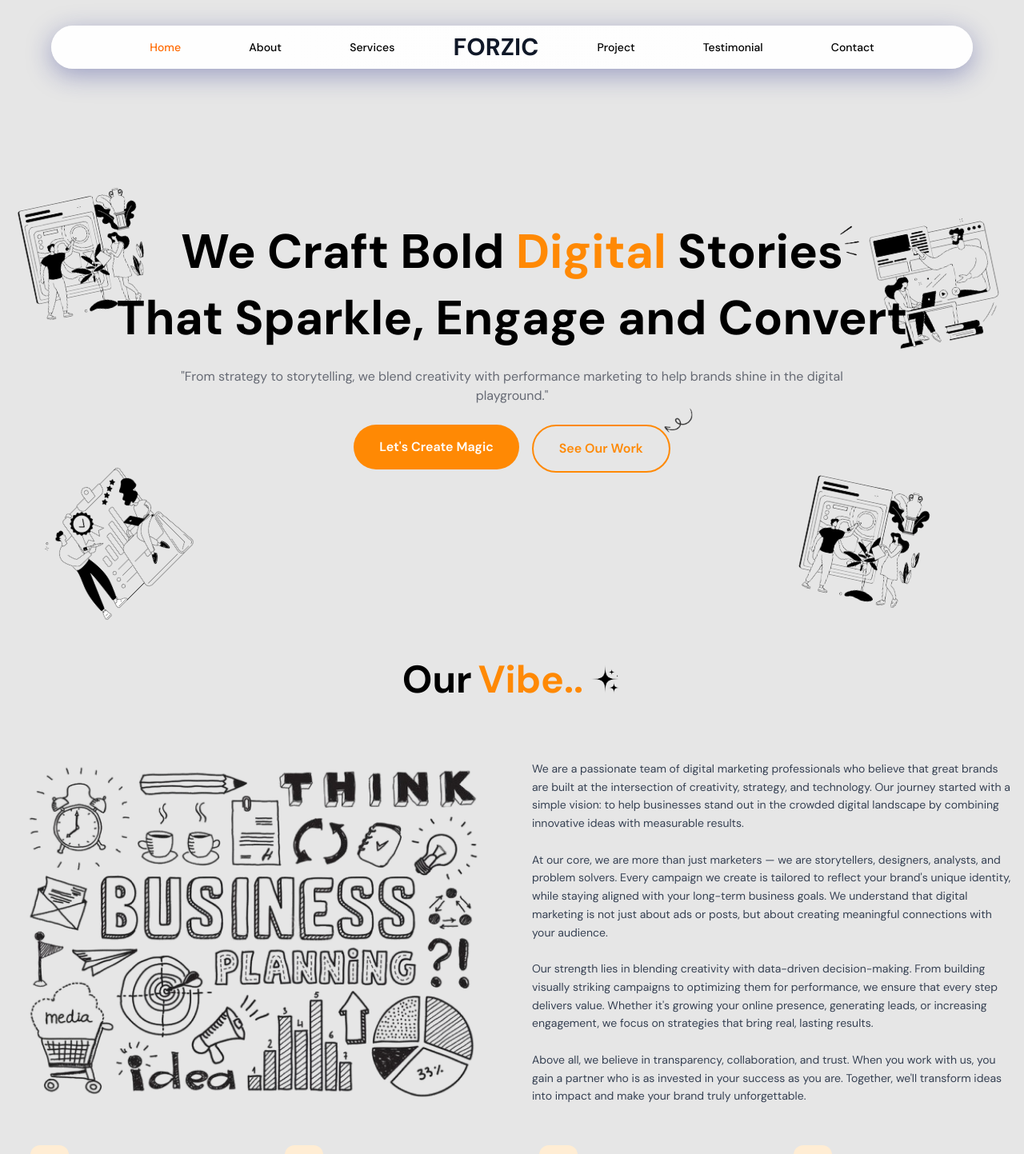
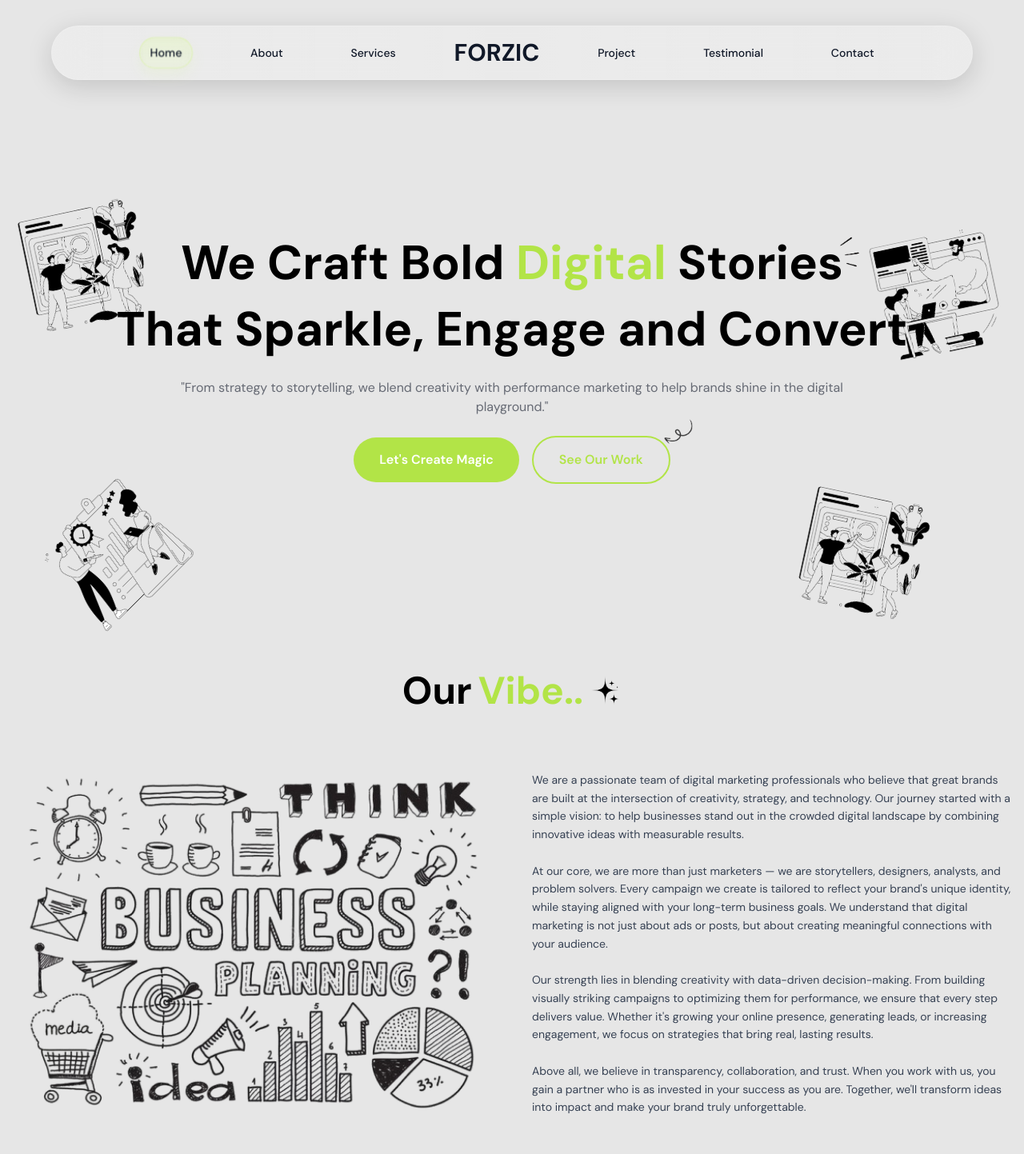
Before and after one commit to zipsar-dev/dm_portfolio, a React (Vite) app: page / in a window 1280 px wide. Shown: the top 1443 px of the page at 80% size. Built offline with nearby package versions, Linux system fonts and the light colour scheme.

Commit message:
color theam fix

```diff
--- a/src/Components/Card/ServiceCard.jsx
+++ b/src/Components/Card/ServiceCard.jsx
@@ -1,12 +1,15 @@
 const ServiceCard = ({ image, title, desc }) => {
   return (
     <div className="w-full h-[400px] sm:h-[420px] md:h-[400px] lg:h-[420px] relative border-4 border-white rounded-2xl sm:rounded-3xl hover:scale-105 transition-transform duration-300 overflow-hidden shadow-lg hover:shadow-xl group cursor-pointer">
-      <div className="w-full h-full bg-gradient-to-b from-transparent via-transparent to-black/80 absolute top-0 right-0 z-20 group-hover:to-orange-500/90 transition-colors duration-300"></div>
+      {/* Gradient overlay with green hover effect */}
+      <div className="w-full h-full bg-gradient-to-b from-transparent via-transparent to-black/80 absolute top-0 right-0 z-20 group-hover:to-[#B2E447FF]/90 transition-colors duration-300"></div>
+
       <img
         src={image}
         alt={title || "Service image"}
         className="w-full h-full object-cover z-10 group-hover:scale-110 transition-transform duration-500"
       />
+
       <div className="absolute bottom-0 left-0 w-full z-30 p-4 sm:p-5 md:p-6">
         <h2 className="text-lg sm:text-xl md:text-xl lg:text-xl xl:text-2xl font-bold text-white mb-2 sm:mb-3 leading-tight">
           {title}
--- a/src/Components/Common/Navbar.jsx
+++ b/src/Components/Common/Navbar.jsx
@@ -17,7 +17,7 @@ const Navbar = () => {
     { name: 'Services', icon: Settings, to: 'Services' },
     { name: 'Project', icon: Briefcase, to: 'Project' },
     { name: 'Testimonial', icon: MessageSquare, to: 'Testimonial' },
-    { name: 'Contact', icon: Phone, to: 'Footer' }
+    { name: 'Contact', icon: Phone, to: 'Footer' } // renamed display handled later
   ]
 
   // Track active section on scroll
@@ -36,152 +36,136 @@ const Navbar = () => {
     }
 
     window.addEventListener('scroll', handleScroll)
-    handleScroll() // Check initial position
+    handleScroll()
 
     return () => window.removeEventListener('scroll', handleScroll)
   }, [])
 
+  // glossy pill style (uses #CBF476). Keep text color unchanged.
+  const glossyStyle = {
+    background: 'linear-gradient(180deg, rgba(203,244,118,0.22), rgba(203,244,118,0.12))',
+    border: '1px solid rgba(203,244,118,0.35)',
+    boxShadow: '0 8px 18px rgba(203,244,118,0.12)',
+    backdropFilter: 'blur(6px)',
+    WebkitBackdropFilter: 'blur(6px)'
+  }
+
   return (
-    <div className='w-full flex justify-center items-center mt-5 px-4 sticky top-8 z-100'>
-      <div className='w-full max-w-6xl h-full flex justify-center items-center text-black rounded-[50px] lg:rounded-[80px] relative overflow-visible py-1 lg:py-2'
+    <div className='w-full flex justify-center items-center mt-5 px-4 sticky top-8 z-50'>
+      <div
+        className='w-full max-w-6xl h-17 flex justify-center items-center text-black rounded-[50px] lg:rounded-[80px] relative overflow-visible py-1 lg:py-2'
         style={{
-             background: 'rgba(255, 255, 255, 0.95)',
-             backdropFilter: 'blur(20px)',
-             border: '1px solid rgba(255, 255, 255, 0.3)',
-             boxShadow: '0 8px 32px 0 rgba(31, 38, 135, 0.37)'
-           }}>
-
-        {/* Glassy background overlay */}
-        <div className='absolute inset-0 bg-gradient-to-r from-white/10 via-white/5 to-white/10 rounded-[50px] lg:rounded-[80px]'></div>
+          background: 'rgba(255, 255, 255, 0.15)', // more transparent
+          backdropFilter: 'blur(20px) saturate(180%)', // strong glass effect
+          WebkitBackdropFilter: 'blur(20px) saturate(180%)', // Safari support
+          border: '1px solid rgba(255, 255, 255, 0.25)',
+          boxShadow: '0 8px 32px rgba(0, 0, 0, 0.15)'
+        }}
+      >
+        {/* Glassy overlay */}
+        <div className='absolute inset-0 bg-gradient-to-r from-white/10 via-white/5 to-white/10 rounded-[50px] lg:rounded-[80px] pointer-events-none'></div>
 
         {/* Desktop Navigation */}
         <div className='hidden lg:flex w-[85%] justify-between items-center px-6 relative z-10'>
+          {['Home', 'About', 'Services'].map((item, idx) => {
+            const isActive = activeSection === item
+            return (
               <Link
-            to="Home"
+                key={idx}
+                to={item}
                 smooth={true}
                 duration={500}
                 spy={true}
                 offset={-100}
-            activeClass="!text-orange-500"
-            className='flex items-center gap-2 cursor-pointer hover:text-orange-400 transition-all duration-300 hover:scale-105 px-3 py-2 rounded-full'
+                className={`flex items-center gap-2 cursor-pointer transition-all duration-300 px-3 py-2 rounded-full ${
+                  isActive ? 'scale-[1.03]' : 'hover:scale-105'
+                }`}
+                style={isActive ? glossyStyle : {}}
               >
-            <span className='font-medium text-sm'>Home</span>
+                <span className='font-medium text-sm text-gray-900'>
+                  {item}
+                </span>
               </Link>
-
-          <Link
-            to="About"
-            smooth={true}
-            duration={500}
-            spy={true}
-            offset={-100}
-            activeClass="!text-orange-500"
-            className='flex items-center gap-2 cursor-pointer hover:text-orange-400 transition-all duration-300 hover:scale-105 px-3 py-2 rounded-full'
-          >
-            <span className='font-medium text-sm'>About</span>
-          </Link>
-
-          <Link
-            to="Services"
-            smooth={true}
-            duration={500}
-            spy={true}
-            offset={-100}
-            activeClass="!text-orange-500"
-            className='flex items-center gap-2 cursor-pointer hover:text-orange-400 transition-all duration-300 hover:scale-105 px-3 py-2 rounded-full'
-          >
-            <span className='font-medium text-sm'>Services</span>
-          </Link>
+            )
+          })}
 
           <h1 className='font-bold text-2xl xl:text-3xl text-gray-900'>
             FORZIC
           </h1>
 
+          {['Project', 'Testimonial', 'Footer'].map((item, idx) => {
+            const display = item === 'Footer' ? 'Contact' : item
+            const isActive = activeSection === item
+            return (
               <Link
-            to="Project"
+                key={idx}
+                to={item}
                 smooth={true}
                 duration={500}
                 spy={true}
                 offset={-100}
-            activeClass="!text-orange-500"
-            className='flex items-center gap-2 cursor-pointer hover:text-orange-400 transition-all duration-300 hover:scale-105 px-3 py-2 rounded-full'
+                className={`flex items-center gap-2 cursor-pointer transition-all duration-300 px-3 py-2 rounded-full ${
+                  isActive ? 'scale-[1.03]' : 'hover:scale-105'
+                }`}
+                style={isActive ? glossyStyle : {}}
               >
-            <span className='font-medium text-sm'>Project</span>
+                <span className='font-medium text-sm text-gray-900'>
+                  {display}
+                </span>
               </Link>
-
-          <Link
-            to="Testimonial"
-            smooth={true}
-            duration={500}
-            spy={true}
-            offset={-100}
-            activeClass="!text-orange-500"
-            className='flex items-center gap-2 cursor-pointer hover:text-orange-400 transition-all duration-300 hover:scale-105 px-3 py-2 rounded-full'
-          >
-            <span className='font-medium text-sm'>Testimonial</span>
-          </Link>
-
-          <Link
-            to="Footer"
-            smooth={true}
-            duration={500}
-            spy={true}
-            offset={-100}
-            activeClass="!text-orange-500"
-            className='flex items-center gap-2 cursor-pointer hover:text-orange-400 transition-all duration-300 hover:scale-105 px-3 py-2 rounded-full'
-          >
-            <span className='font-medium text-sm'>Contact</span>
-          </Link>
+            )
+          })}
         </div>
 
         {/* Mobile Navigation */}
         <div className='lg:hidden w-full flex justify-between items-center px-6 relative z-10'>
-          <h1 className='font-bold text-xl text-gray-900'>
-            FORZIC
-          </h1>
-
+          <h1 className='font-bold text-xl text-gray-900'>FORZIC</h1>
           <button
             onClick={toggleMenu}
-            className='p-2 rounded-lg transition-all duration-200 hover:bg-orange-100/50 backdrop-blur-sm text-gray-800 hover:text-orange-500'
+            className='p-2 rounded-lg transition-all duration-200 hover:bg-white/10 backdrop-blur-sm text-gray-800 hover:text-orange-500'
           >
             {isOpen ? <X size={24} /> : <Menu size={24} />}
           </button>
         </div>
 
-        {/* Mobile Menu Dropdown */}
+        {/* Mobile Dropdown */}
         {isOpen && (
-          <div className='lg:hidden absolute top-full left-4 right-4 mt-2 rounded-2xl shadow-2xl py-4 z-50 overflow-hidden animate-slideDown'
+          <div
+            className='lg:hidden absolute top-full left-4 right-4 mt-2 rounded-2xl shadow-2xl py-4 z-50 overflow-hidden animate-slideDown'
             style={{
-                 background: 'rgba(255, 255, 255, 0.98)',
-                 backdropFilter: 'blur(20px)',
-                 border: '1px solid rgba(255, 255, 255, 0.8)',
-                 boxShadow: '0 12px 40px 0 rgba(0, 0, 0, 0.15)'
-               }}>
-            {/* Mobile dropdown background */}
-            <div className='absolute inset-0 bg-gradient-to-b from-white/20 via-white/10 to-white/20 rounded-2xl'></div>
+              background: 'rgba(255, 255, 255, 0.15)',
+              backdropFilter: 'blur(18px) saturate(180%)',
+              WebkitBackdropFilter: 'blur(18px) saturate(180%)',
+              border: '1px solid rgba(255, 255, 255, 0.25)',
+              boxShadow: '0 12px 40px rgba(0, 0, 0, 0.15)'
+            }}
+          >
+            <div className='absolute inset-0 bg-gradient-to-b from-white/10 via-white/5 to-white/10 rounded-2xl pointer-events-none'></div>
 
             <div className='flex flex-col space-y-2 px-4 relative z-10'>
               {navItems.map((item, index) => {
-                const IconComponent = item.icon;
-                const isFirst = index === 0;
-                const isLast = index === navItems.length - 1;
-                const isActive = activeSection === item.to;
+                const IconComponent = item.icon
+                const isLast = index === navItems.length - 1
+                const isActive = activeSection === item.to
 
                 if (isLast) {
+                  // Contact / Footer - scroll to bottom
                   return (
                     <div
                       key={index}
-                      className={`flex items-center gap-3 p-4 rounded-xl cursor-pointer hover:text-orange-500 transition-all duration-200 font-medium hover:bg-orange-50/60 backdrop-blur-sm text-gray-800 border border-transparent hover:border-orange-200/50 ${
-                        isActive ? '!text-orange-500 !bg-orange-50/60 !border-orange-200/50' : ''
+                      className={`flex items-center gap-3 p-3 rounded-xl cursor-pointer transition-all duration-200 font-medium text-gray-800 ${
+                        isActive ? '' : ''
                       }`}
                       onClick={() => {
-                        window.scrollTo({ top: document.body.scrollHeight, behavior: 'smooth' });
-                        setIsOpen(false);
+                        window.scrollTo({ top: document.body.scrollHeight, behavior: 'smooth' })
+                        setIsOpen(false)
                       }}
+                      style={isActive ? glossyStyle : {}}
                     >
-                      <IconComponent size={18} className="text-orange-400" />
-                      <span className="font-medium">{item.name}</span>
+                      <IconComponent size={18} className="text-gray-800" />
+                      <span className="font-medium text-gray-900">{item.name}</span>
                     </div>
-                  );
+                  )
                 }
 
                 return (
@@ -190,38 +174,30 @@ const Navbar = () => {
                     to={item?.to}
                     smooth={true}
                     duration={500}
-                    offset={isFirst ? -100 : -100}
+                    offset={-100}
                     spy={false}
-                    className={`flex items-center gap-3 p-4 rounded-xl cursor-pointer hover:text-orange-500 transition-all duration-200 font-medium hover:bg-orange-50/60 backdrop-blur-sm text-gray-800 border border-transparent hover:border-orange-200/50 ${
-                      isActive ? '!text-orange-500 !bg-orange-50/60 !border-orange-200/50' : ''
+                    className={`flex items-center gap-3 p-3 rounded-xl cursor-pointer transition-all duration-200 font-medium text-gray-800 hover:bg-white/10 ${
+                      isActive ? '' : ''
                     }`}
                     onClick={() => setIsOpen(false)}
+                    style={isActive ? glossyStyle : {}}
                   >
-                    <IconComponent size={18} className="text-orange-400" />
-                    <span className="font-medium">{item.name}</span>
+                    <IconComponent size={18} className="text-gray-800" />
+                    <span className="font-medium text-gray-900">{item.name}</span>
                   </Link>
-                );
+                )
               })}
             </div>
           </div>
         )}
       </div>
 
-      {/* Custom Animation Styles */}
       <style>{`
         @keyframes slideDown {
-          from {
-            opacity: 0;
-            transform: translateY(-10px);
+          from { opacity: 0; transform: translateY(-10px); }
+          to { opacity: 1; transform: translateY(0); }
         }
-          to {
-            opacity: 1;
-            transform: translateY(0);
-          }
-        }
-        .animate-slideDown {
-          animation: slideDown 0.2s ease-out;
-        }
+        .animate-slideDown { animation: slideDown 0.2s ease-out; }
       `}</style>
     </div>
   )
--- a/src/Sections/About.jsx
+++ b/src/Sections/About.jsx
@@ -3,11 +3,14 @@ import AboutCard from "../Components/Card/AboutCard";
 
 const About = () => {
   return (
-    <section id="About" className="min-h-screen flex justify-center items-center flex-col py-8 px-4">
+    <section
+      id="About"
+      className="min-h-screen flex justify-center items-center flex-col py-8 px-4"
+    >
       <div className="text-center mb-8">
         <h1 className="font-bold text-2xl sm:text-3xl md:text-4xl lg:text-5xl flex items-center gap-2">
-          Our <span className="text-orange-400">Vibe..</span>
-          <img src="/Images/sparkle.png" alt="" className="w-10"/>
+          Our <span style={{ color: "#B2E447FF" }}>Vibe..</span>
+          <img src="/Images/sparkle.png" alt="" className="w-10" />
         </h1>
       </div>
 
@@ -27,24 +30,28 @@ const About = () => {
             creativity, strategy, and technology. Our journey started with a
             simple vision: to help businesses stand out in the crowded digital
             landscape by combining innovative ideas with measurable results.
-            <br/><br/>
+            <br />
+            <br />
             At our core, we are more than just marketers — we are storytellers,
             designers, analysts, and problem solvers. Every campaign we create
             is tailored to reflect your brand's unique identity, while staying
             aligned with your long-term business goals. We understand that
             digital marketing is not just about ads or posts, but about creating
             meaningful connections with your audience.
-            <br/><br/>
-            Our strength lies in blending creativity with data-driven decision-making. From building
-            visually striking campaigns to optimizing them for performance, we
-            ensure that every step delivers value. Whether it's growing your
-            online presence, generating leads, or increasing engagement, we
-            focus on strategies that bring real, lasting results.
-            <br/><br/>
-            Above all, we believe in transparency, collaboration, and trust. When you work
-            with us, you gain a partner who is as invested in your success as
-            you are. Together, we'll transform ideas into impact and make your
-            brand truly unforgettable.
+            <br />
+            <br />
+            Our strength lies in blending creativity with data-driven
+            decision-making. From building visually striking campaigns to
+            optimizing them for performance, we ensure that every step delivers
+            value. Whether it's growing your online presence, generating leads,
+            or increasing engagement, we focus on strategies that bring real,
+            lasting results.
+            <br />
+            <br />
+            Above all, we believe in transparency, collaboration, and trust.
+            When you work with us, you gain a partner who is as invested in your
+            success as you are. Together, we'll transform ideas into impact and
+            make your brand truly unforgettable.
           </p>
         </div>
       </div>
@@ -53,22 +60,22 @@ const About = () => {
         <AboutCard
           title="Creative & Bold Strategies"
           description="Tailored strategies that help your brand stand out and grow with impact."
-          icon={<PenTool />}
+          icon={<PenTool color="#B2E447FF" />}
         />
         <AboutCard
           title="Designs That Stand Out"
           description="Compelling visuals that reflect your identity and engage your audience."
-          icon={<Component />}
+          icon={<Component color="#B2E447FF" />}
         />
         <AboutCard
           title="Data-Driven Decisions"
           description="Campaigns optimized through insights and measurable performance metrics."
-          icon={<ChartColumnIncreasing />}
+          icon={<ChartColumnIncreasing color="#B2E447FF" />}
         />
         <AboutCard
           title="Innovation at Every Step"
           description="Fresh ideas and modern tools to keep your brand ahead of the curve."
-          icon={<Lightbulb />}
+          icon={<Lightbulb color="#B2E447FF" />}
         />
       </div>
     </section>
--- a/src/Sections/Hero.jsx
+++ b/src/Sections/Hero.jsx
@@ -8,28 +8,21 @@ const Hero = () => {
     >
       {/* Background Illustrations - Hidden on mobile for cleaner look */}
       <div className="absolute inset-0 pointer-events-none">
-        {/* Top right illustration */}
         <img
           src="/Images/Hero/h2.png"
           alt=""
           className="absolute top-1/4 right-2 w-24 sm:w-32 md:w-40 lg:w-48 xl:w-[200px] -rotate-12 hidden sm:block"
         />
-
-        {/* Top left illustration */}
         <img
           src="/Images/Hero/h1.png"
           alt=""
           className="absolute top-1/5 left-2 w-20 sm:w-28 md:w-36 lg:w-44 xl:w-[200px] -rotate-12 hidden md:block"
         />
-
-        {/* Bottom right illustration */}
         <img
           src="/Images/Hero/h1.png"
           alt=""
           className="absolute bottom-4 right-4 sm:right-8 md:right-16 lg:right-20 xl:right-25 w-28 sm:w-36 md:w-44 lg:w-52 xl:w-[200px] rotate-12 hidden md:block"
         />
-
-        {/* Bottom left illustration */}
         <img
           src="/Images/Hero/h3.png"
           alt=""
@@ -41,7 +34,7 @@ const Hero = () => {
       <div className="flex flex-col items-center justify-center gap-2 text-center max-w-6xl relative z-10">
         <div className="relative">
           <h1 className="text-2xl sm:text-3xl md:text-4xl lg:text-5xl xl:text-6xl font-bold leading-tight">
-            We Craft Bold <span className="text-orange-400">Digital</span> Stories
+            We Craft Bold <span style={{ color: "#B2E447FF" }}>Digital</span> Stories
           </h1>
           <img
             src="/Images/lines.png"
@@ -59,21 +52,41 @@ const Hero = () => {
         marketing to help brands shine in the digital playground."
       </p>
 
-      <div className="flex flex-col sm:flex-row gap-4 justify-center relative z-10">
+      {/* Buttons */}
+      <div className="flex flex-col sm:flex-row gap-4 justify-center items-center relative z-10">
         <img
           src="/Images/arrow.png"
           alt="Illustration"
           className="absolute -top-4 sm:-top-6 -right-6 sm:-right-10 w-10 sm:w-12 md:w-15 h-auto scale-x-[-1] opacity-80"
         />
 
+        {/* Primary Button */}
         <Link to="Footer" smooth={true} duration={500} offset={-100}>
-          <button className="cursor-pointer font-semibold py-3 px-6 md:py-4 md:px-8 text-white bg-orange-400 rounded-[40px] hover:bg-orange-500 transition-colors duration-300 text-sm md:text-base">
+          <button
+            className="cursor-pointer font-semibold py-3 px-6 md:py-4 md:px-8 text-white rounded-[40px] transition-colors duration-300 text-sm md:text-base w-full sm:w-auto text-center"
+            style={{ background: "#B2E447FF" }}
+          >
             Let's Create Magic
           </button>
         </Link>
 
+        {/* Secondary Button */}
         <Link to="Project" smooth={true} duration={500} offset={-100}>
-          <button className="cursor-pointer font-semibold border-2 px-6 py-3 md:px-8 md:py-4 text-orange-400 border-orange-400 rounded-[40px] hover:bg-orange-400 hover:text-white transition-all duration-300 text-sm md:text-base">
+          <button
+            className="cursor-pointer font-semibold border-2 px-6 py-3 md:px-8 md:py-4 rounded-[40px] transition-all duration-300 text-sm md:text-base w-full sm:w-auto text-center"
+            style={{
+              borderColor: "#B2E447FF",
+              color: "#B2E447FF"
+            }}
+            onMouseEnter={(e) => {
+              e.currentTarget.style.background = "#c6f75d";
+              e.currentTarget.style.color = "#fff";
+            }}
+            onMouseLeave={(e) => {
+              e.currentTarget.style.background = "transparent";
+              e.currentTarget.style.color = "#000000FF";
+            }}
+          >
             See Our Work
           </button>
         </Link>
```
Also changed, not shown: src/Components/Card/AboutCard.jsx (+5 -6 lines), src/Components/Card/TestimonialCard.jsx (+16 -17 lines), src/Sections/Footer.jsx (+104 -34 lines), src/Sections/Project.jsx (+13 -14 lines), src/Sections/Services.jsx (+6 -16 lines), src/Sections/Testimonial.jsx (+22 -15 lines). Lines whose indentation alone changed are shown as unchanged.
